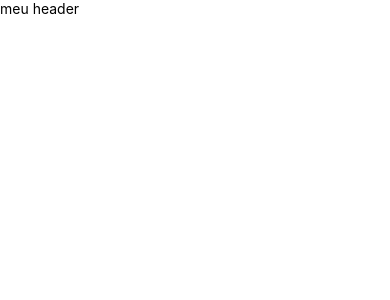
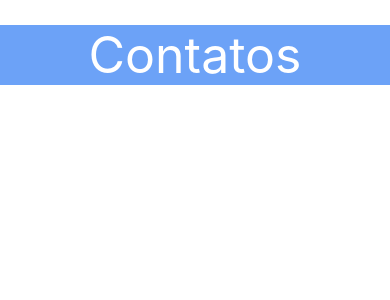
Before and after one commit to AdsHan/react-native-lista-contatos, a React Native app: screen / in a window 390 px wide. Shown: the top 300 px of the page. Built offline with nearby package versions, Linux system fonts and the light colour scheme.

Commit message:
Criação do componente Header

```diff
--- a/App.js
+++ b/App.js
@@ -6,9 +6,7 @@ export default class App extends React.Component {
   render() {
     return (
       <View>
-
-        <Header />
-
+        <Header title="Contatos"/>
       </View>
     );
   }
--- a/src/components/Header.js
+++ b/src/components/Header.js
@@ -2,14 +2,23 @@ import React from 'react';
 import { StyleSheet, Text, View } from 'react-native';
 
 const Header = (props) => (
-  <View>
-    <Text>meu header</Text>
+  <View style={styles.container}>
+    <Text style={styles.title}>{ props.title }</Text>
   </View>
 );
 
+const styles = StyleSheet.create({
+  container: {
+    marginTop: 25,
+    backgroundColor: '#6ca2f7',
+    alignItems: 'center',
+    justifyContent: 'center',
+  },
+  title: {
+    fontSize: 50,
+    color: '#fff'
+  }
+});
+
 // Sem o comando abaixo o Header pode ser utulizado somente nesse componente. Com o export ele pode ser importado.
 export default Header;
-
-const styles = StyleSheet.create({
-
-});
```
Also changed, not shown: 1 other file (tests, documents, lock files or other folders).
